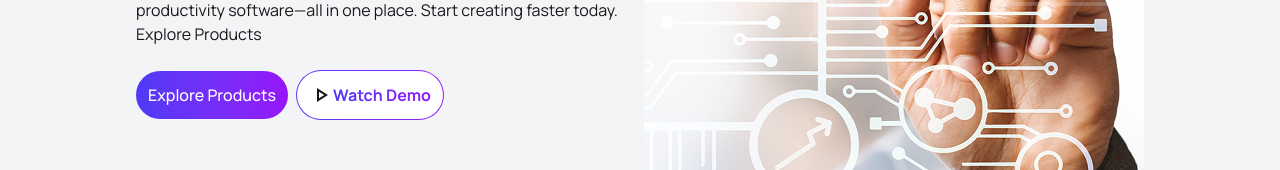
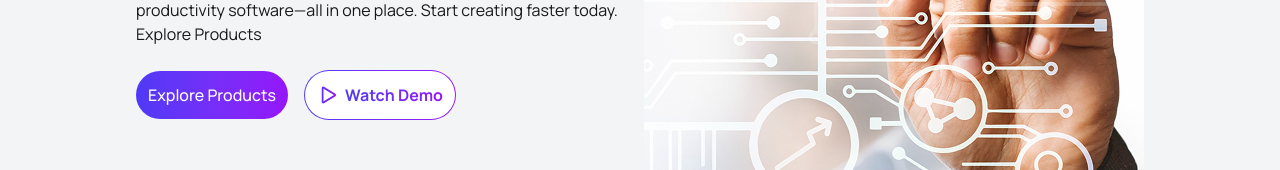
Before and after one commit to SajedaCodeBox/assignment-6-digitools, a React (Vite) app: page / in a window 1280 px wide. Shown: the part 444-614 px from the top of the page. Built offline with nearby package versions, Linux system fonts and the light colour scheme.

Commit message:
Button toastify and README File completed

```diff
--- a/package.json
+++ b/package.json
@@ -15,6 +15,7 @@
     "react": "^19.2.8",
     "react-dom": "^19.2.8",
     "react-icons": "^5.7.0",
+    "react-toastify": "^11.1.0",
     "tailwindcss": "^4.3.3"
   },
   "devDependencies": {
--- a/src/App.jsx
+++ b/src/App.jsx
@@ -9,6 +9,7 @@ import StepsSection from './components/StepsSection/StepsSection';
 import TransparentSection from './components/AllCards/TransparentSection/TransparentSection';
 import WorkFlowSection from './components/WorkFlowSection/WorkFlowSection';
 import Footer from './components/Footer/Footer';
+import { ToastContainer } from 'react-toastify';
 
 function App() {
 
@@ -27,6 +28,7 @@ function App() {
     <TransparentSection></TransparentSection>
     <WorkFlowSection></WorkFlowSection>
     <Footer></Footer>
+     <ToastContainer />
     </>
   )
 }
--- a/src/components/AllCards/Cards.jsx
+++ b/src/components/AllCards/Cards.jsx
@@ -1,5 +1,6 @@
 import React from "react";
 import FeaturesCard from "./FeaturesCard";
+import { toast } from "react-toastify";
 
 const Cards = ({ allProduct, selectedAllCards, setSelectedAllCards, prices, setPrices }) => {
   const { name, description, price, period, tag, features, image } = allProduct;
@@ -7,6 +8,7 @@ const Cards = ({ allProduct, selectedAllCards, setSelectedAllCards, prices, setP
 const handleCards = () => {
    setPrices (prices + Number(allProduct.price))
   setSelectedAllCards([...selectedAllCards, allProduct])
+  toast.success("Product is Selected");
 
 }
 
--- a/src/components/Bannar/Bannar.jsx
+++ b/src/components/Bannar/Bannar.jsx
@@ -1,6 +1,6 @@
 import React from 'react';
 import bannerImg from "../../assets/assets/banner.png"
-import { MdOutlinePlayArrow } from 'react-icons/md';
+ import playImg from "../../assets/assets/Play.png";
 const Bannar = () => {
     return (
        <div className="hero bg-base-200 min-h-screen  pt-20 md:p-30 bg-gray-100">
@@ -11,12 +11,13 @@ const Bannar = () => {
       <p className="py-6">
         Access premium AI tools, design assets, templates, and productivity software—all in one place. Start creating faster today.<br></br>Explore Products
       </p>
-      <div className='flex items-center gap-2'>
+      <div className='flex items-center gap-4'>
       <button  className="bg-linear-to-r from-[#4F39F6] to-[#9514FA] text-white rounded-full p-3 font-medium ">Explore Products</button>
       <div className='bg-linear-to-r from-[#4F39F6] to-[#9514FA] inline-block p-[1px] rounded-full'>
-      <button  className="bg-white rounded-full flex justify-center items-center p-3 font-medium">
-      <span className='text-2xl'><MdOutlinePlayArrow /></span>
+      <button  className="bg-white rounded-full flex justify-center items-center p-3 font-medium gap-2">
+      <span className=''><img src={playImg} /></span>
       <span className='bg-linear-to-r from-[#4F39F6] to-[#9514FA] bg-clip-text text-transparent font-bold'>Watch Demo</span>
+
       </button>
       </div>
       </div>
--- a/src/components/SelectedCards/SelectedCards.jsx
+++ b/src/components/SelectedCards/SelectedCards.jsx
@@ -2,6 +2,7 @@ import React from 'react';
 
 import { BsCart } from 'react-icons/bs';
 import SelectedCard from './SelectedCard';
+import { toast } from 'react-toastify';
 
 const SelectedCards = ({selectedAllCards, setSelectedAllCards, prices, setPrices}) => {
 
@@ -9,10 +10,12 @@ const SelectedCards = ({selectedAllCards, setSelectedAllCards, prices, setPrices
         const filteredCards = selectedAllCards.filter (selectedAllCarded => selectedAllCarded.name !== selectedAllCard.name);
         setSelectedAllCards (filteredCards);
         setPrices (prices - Number (selectedAllCard.price))
+        toast.success("This cart is successfully removed");
      };
 
      const handleAllRemove = () => {
         setSelectedAllCards ([])
+        toast.success("All carts are successfully removed");
 
      }
 
```
Also changed, not shown: 2 other files (tests, documents, lock files or other folders).
